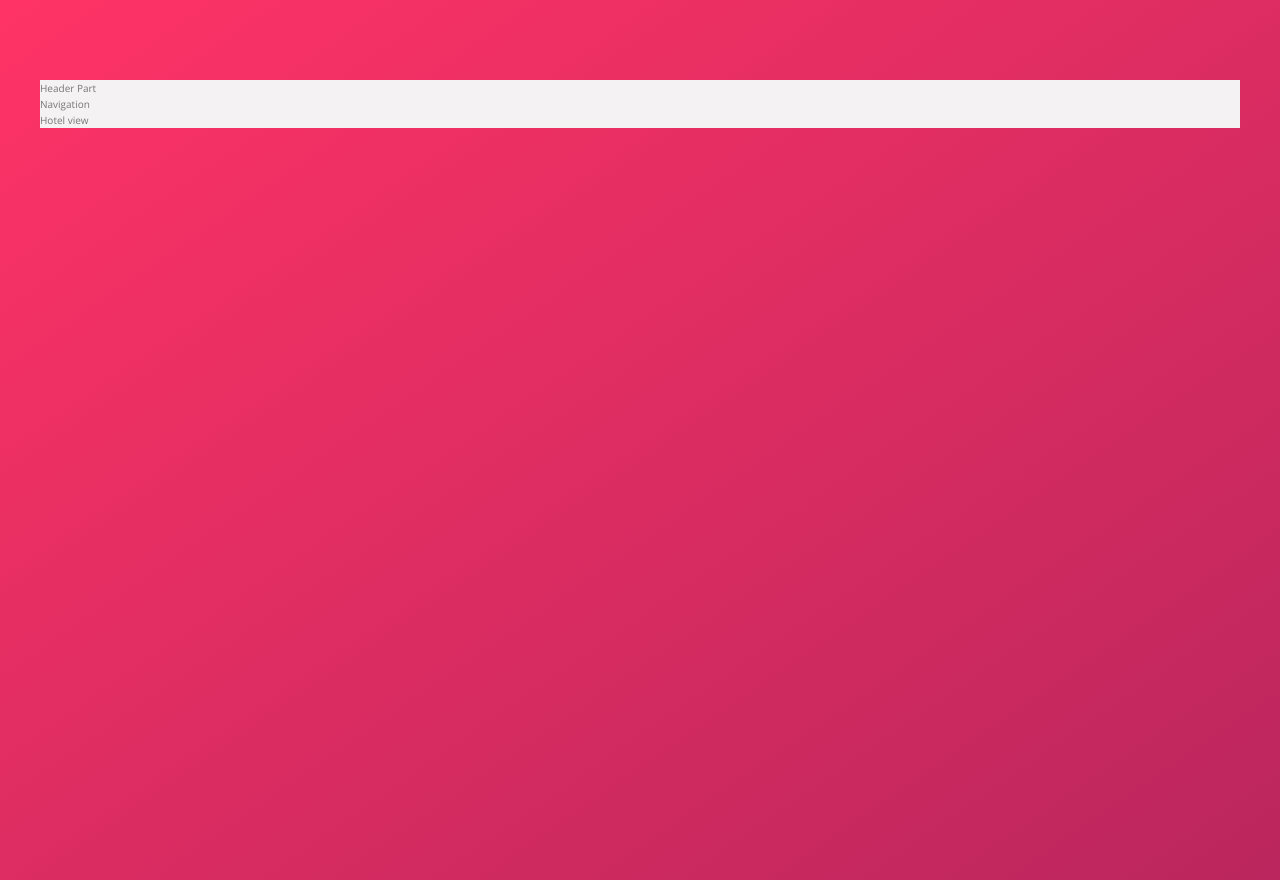
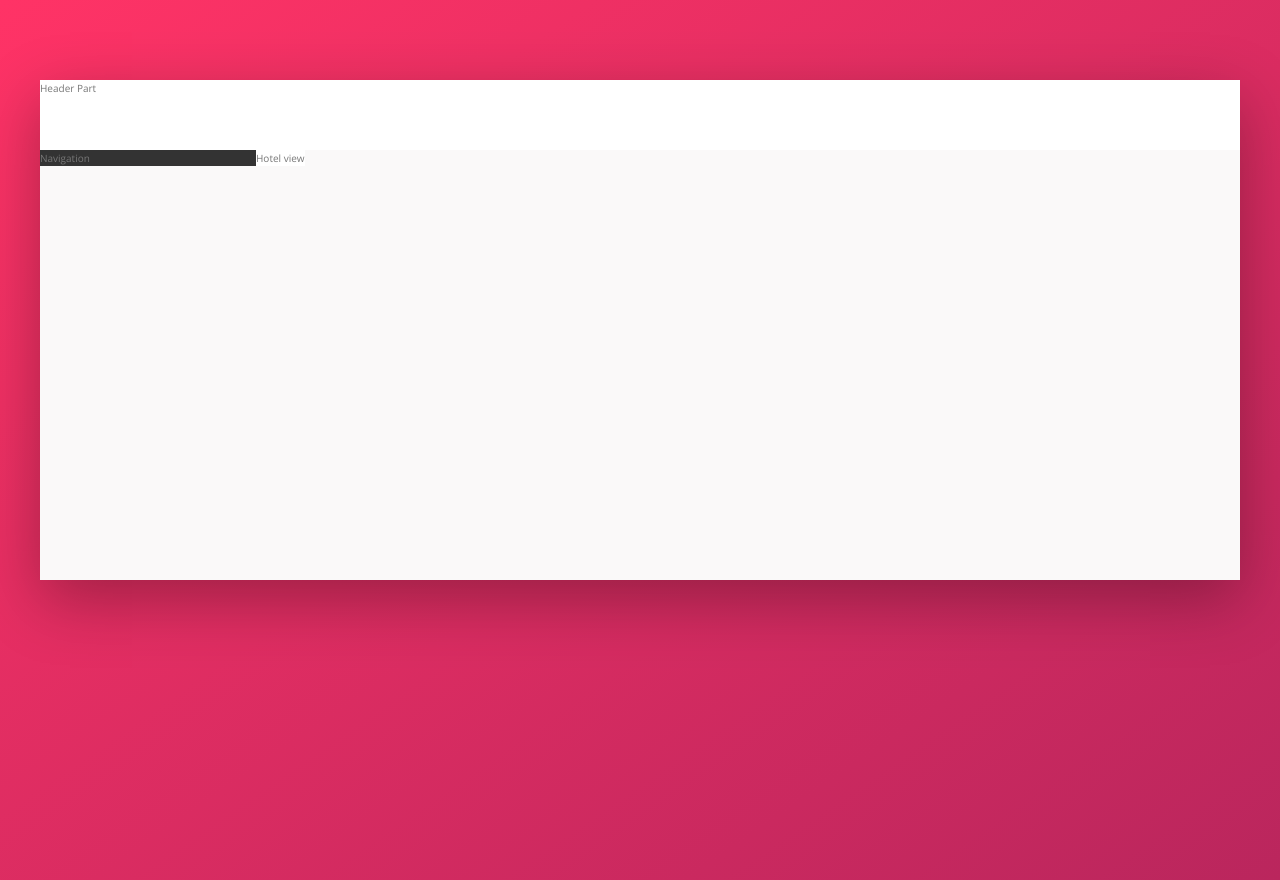
Before and after one commit to AllendeTruth/Trillo, a website: page index.html in a window 1280 px wide. Drawn offline with nearby package versions, Linux system fonts and the light colour scheme.

Commit message:
moved hotel view html into content contianer, added boxshad and back cols, set sidebar to 18% wide, started flexbox implementation

```diff
--- a/index.html
+++ b/index.html
@@ -19,9 +19,12 @@
                 <nav class="sidebar">
                     Navigation
                 </nav>
+                <main class="hotel-view">
+                    Hotel view
+                </main>
             </div>
 
-            <main class="hotel-view">Hotel view</main>
+
 
         </div>
     </body>
--- a/sass/_base.scss
+++ b/sass/_base.scss
@@ -28,6 +28,8 @@ Grey dark 3: #999
     --color-grey-dark-1: #333;
     --color-grey-dark-2: #777;
     --color-grey-dark-3: #999;
+
+    --shadow-dark: 0 2rem 6rem rgba(0,0,0,.3);
 }
 *{
     margin: 0;
--- a/sass/_layout.scss
+++ b/sass/_layout.scss
@@ -1,21 +1,28 @@
 .container{
     max-width: 120rem;//1200px
     margin: 8rem auto;
-    background-color: var(--color-grey-light-2);
+    background-color: var(--color-grey-light-1);
+    box-shadow: var(--shadow-dark);
+
+    min-height: 50rem;
 }
 
 .header{
-
+    height: 7rem;
+    background-color: #fff;
+    border-bottom: var(--color-grey-light-2);
 }
 
 .content{
-
+    display: flex;
 }
 
 .sidebar{
+    background-color: var(--color-grey-dark-1);
 
+    flex: 0 0 18%;
 }
 
 .hotel-view{
-
+    background-color: #fff;
 }
```
Also changed, not shown: css/style.css.
